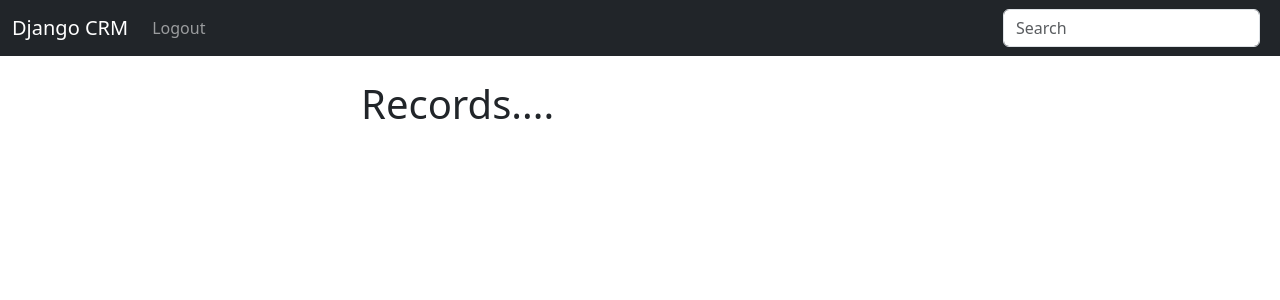
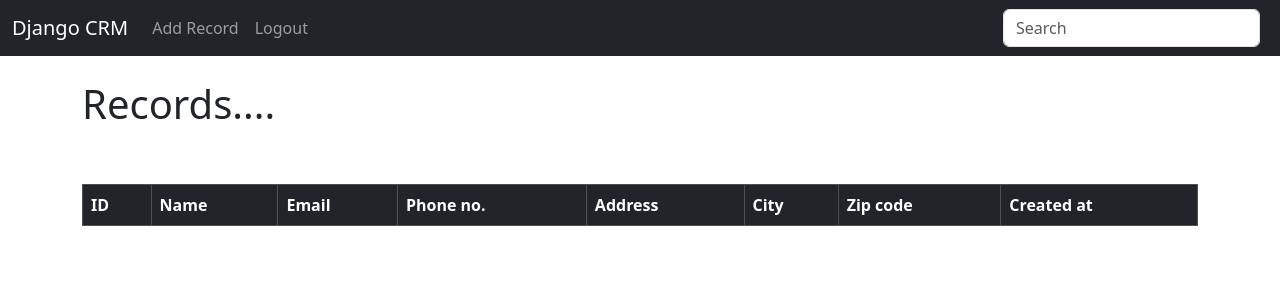
Before and after one commit to bonTAk-Parallax/CRM-django, a Django app: page / in a window 1280 px wide. Shown: the top 300 px of the page. Run offline with Django 5.2, Linux system fonts and the light colour scheme; the visitor is signed in with stand-in values (Sample User, id 1); data that the repository does not hold is empty.

Commit message:
Completed

```diff
--- a/dcrm/website/templates/home.html
+++ b/dcrm/website/templates/home.html
@@ -2,21 +2,53 @@
 
 {%block content%}
 
-<div class="col-md-6 offset-md-3">
+
 
 {% if user.is_authenticated %}
 <h1>Records....</h1>
+<br><br>
+
+<table class="table table-striped table-hover table-bordered ">
+  <thead class="table-dark">
+    <tr>
+      <th scope="col">ID</th>
+      <th scope="col">Name</th>
+      <th scope="col">Email</th>
+      <th scope="col">Phone no.</th>
+      <th scope="col">Address</th>
+      <th scope="col">City</th>
+      <th scope="col">Zip code</th>
+      <th scope="col">Created at</th>
+    </tr>
+  </thead>
+  <tbody>
 
     {%if records%}
+
   {%for record in records%}
-    {{record}} <br>
+    <tr>
+      <td><a href="{% url 'record' record.id %}" style="color: #000;">{{record.id}}</a></td>
+      <td>{{record.first_name}}
+      {{record.last_name}}</td>
+      <td>{{record.email}}</td>
+      <td>{{record.phone_no}}</td>
+      <td>{{record.address}}</td>
+      <td>{{record.city}}</td>
+      <td>{{record.zipcode}}</td>
+      <td>{{record.created_at}}</td>
+    </tr>
   {%endfor%}
 
 {%endif%}
 
+  </tbody>
+</table>
+
 
 {%else%}
 
+
+<div class="col-md-6 offset-md-3">
   <h1>Login</h1>
   <br>
 
@@ -35,8 +67,8 @@
           <button type="submit" class="btn btn-secondary">Login</button>
         </form>
   </form>
+</div>
 
-</div>
 
 {%endif%}
 
--- a/dcrm/website/templates/navbar.html
+++ b/dcrm/website/templates/navbar.html
@@ -7,6 +7,9 @@
       <div class="collapse navbar-collapse" id="navbarSupportedContent">
         <ul class="navbar-nav me-auto mb-2 mb-lg-0">
           {%if user.is_authenticated%}
+          <li class="nav-item">
+            <a class="nav-link" href="{%url 'add_record' %}">Add Record</a>
+          </li>
           <li class="nav-item">
             <a class="nav-link" href="{%url 'logout' %}">Logout</a>
           </li>
--- a/dcrm/website/urls.py
+++ b/dcrm/website/urls.py
@@ -5,4 +5,8 @@ urlpatterns = [
     path('', views.home, name="home"),
     path('logout/', views.logout_user, name="logout"),
     path('register/', views.register_user, name="register"),
+    path('record/<int:pk>', views.customer_record, name="record"),
+    path('delete_record/<int:pk>', views.delete_record, name="delete_record"),
+    path('add_record/', views.add_record, name="add_record"),
+    path('update_record/<int:pk>', views.update_record, name="update_record"),
 ]
--- a/dcrm/website/views.py
+++ b/dcrm/website/views.py
@@ -1,7 +1,7 @@
 from django.shortcuts import render, redirect
 from django.contrib.auth import authenticate, login, logout
 from django.contrib import messages
-from .forms import SignUpForm
+from .forms import SignUpForm, AddRecordForm
 from .models import Record
 
 # Create your views here.
@@ -44,3 +44,51 @@ def register_user(request):
         form = SignUpForm()
         return render(request,'register.html', {'form': form})
     return render(request,'register.html', {'form': form})
+
+
+def customer_record(request, pk):
+    if request.user.is_authenticated:
+        customer_record = Record.objects.get(id=pk)
+        return render(request, 'record.html', {'customer_record': customer_record})
+    else:
+        messages.success(request, "You are not currently logged. Please login to view the records.")
+        return redirect('home')
+
+
+def delete_record(request, pk):
+    if request.user.is_authenticated:
+        delete_it = Record.objects.get(id=pk)
+        delete_it.delete()
+        messages.success(request, "Record deleted successfully")
+        return redirect('home')
+    else:
+        messages.success(request, "Login to perform this operation")
+        return redirect('home')
+
+
+def add_record(request):
+    form = AddRecordForm(request.POST or None)
+    if request.user.is_authenticated:
+        if request.method == 'POST':
+            if form.is_valid():
+                add_record = form.save()
+                messages.success(request,"Record Added Successfully.....")
+                return redirect('home')
+
+        return render(request, 'add_record.html', {'form':form})
+    else:
+        messages.success(request,"You must be Logged In!")
+
+
+def update_record(request, pk):
+    if request.user.is_authenticated:
+        current_record = Record.objects.get(id=pk)
+        form = AddRecordForm(request.POST or None, instance = current_record)
+        if form.is_valid():
+            form.save()
+            messages.success(request,"Record has been updated.")
+            return redirect('home')
+        return render(request, 'update_record.html', {'form':form})
+    else:
+        messages.success(request, " You must be logged in...")
+        return redirect('home')
```
Also changed, not shown: dcrm/website/forms.py (+15 -0 lines), dcrm/website/templates/add_record.html (added, +16 -0 lines), dcrm/website/templates/record.html (added, +43 -0 lines), dcrm/website/templates/update_record.html (added, +16 -0 lines). Lines whose indentation alone changed are shown as unchanged.
